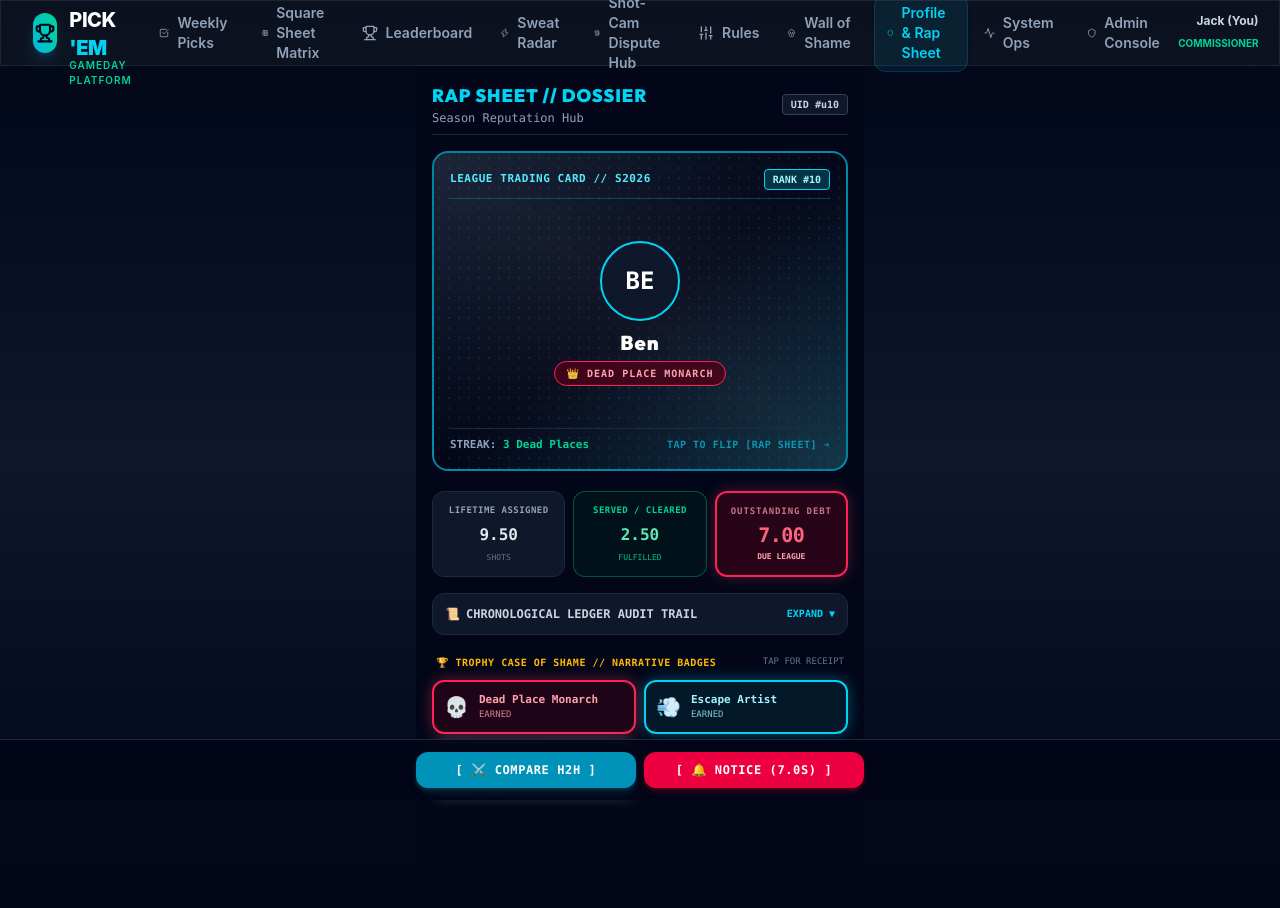
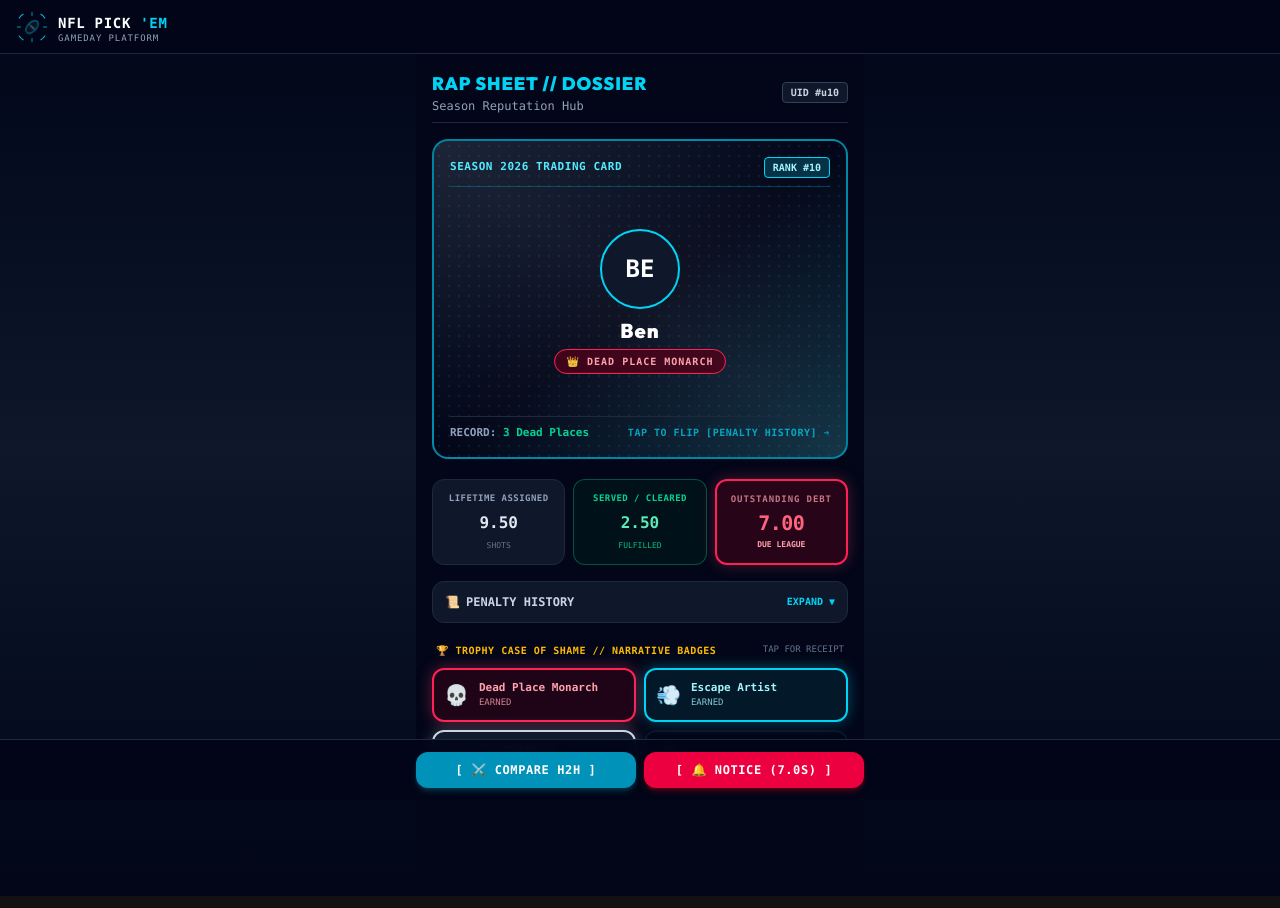
Before and after one commit to jdubciii/NFL-Pick-Em, a React (Vite) app in the folder client/: page /profile in a window 1280 px wide. Built offline with nearby package versions, Linux system fonts and the light colour scheme.

Commit message:
fix(phase34): reconcile charter discrete tiers, inject target-lock logo, fix card mirror flip, and de-jargon copy

```diff
--- a/client/src/components/Navbar.tsx
+++ b/client/src/components/Navbar.tsx
@@ -1,225 +1,38 @@
-import React, { useState, useEffect } from 'react';
-import { Link, useNavigate, useLocation } from 'react-router-dom';
-import { useAuth } from '../context/AuthContext';
-import {
-  Trophy,
-  Shield,
-  LogOut,
-  Menu,
-  X,
-  CheckSquare,
-  Skull,
-  Grid,
-  Zap,
-  Beer,
-  Sliders,
-  Activity
-} from 'lucide-react';
+import React from 'react';
+import { TargetLockLogo } from './brand/TargetLockLogo';
 
-const MEMBER_DISPLAY_MAP: Record<string, string> = {
-  'jack@nflpickem.com': 'Jack (You)',
-  'matt.c@nflpickem.com': 'Matt Cone',
-  'matt.b@nflpickem.com': 'Matt Brickner',
-  'justin.b@nflpickem.com': 'Justin Brickner',
-  'adam.b@nflpickem.com': 'Adam Brickner',
-  'rich.b@nflpickem.com': 'Rich Brickner',
-  'mike.c@nflpickem.com': 'Mike Cone',
-  'nick.s@nflpickem.com': 'Nick Santos',
-  'mark.b@nflpickem.com': 'Mark Brickner',
-  'bigjack@nflpickem.com': 'Big Jack',
-};
-
-function getUserDisplayName(email?: string): string {
-  if (!email) return 'Guest User';
-  const lower = email.toLowerCase();
-  return MEMBER_DISPLAY_MAP[lower] || email.split('@')[0];
+interface NavbarProps {
+  onOpenProfile?: () => void;
 }
 
-export const Navbar: React.FC = () => {
-  const { user, logout, isAdmin } = useAuth();
-  const navigate = useNavigate();
-  const location = useLocation();
-  const [mobileMenuOpen, setMobileMenuOpen] = useState(false);
-
-  // Close mobile menu on route change
-  useEffect(() => {
-    setMobileMenuOpen(false);
-  }, [location.pathname]);
-
-  const handleLogout = () => {
-    setMobileMenuOpen(false);
-    logout();
-    navigate('/login');
-  };
-
-  const isCommissioner = isAdmin || user?.email?.toLowerCase() === 'jack@nflpickem.com';
-  const userDisplayName = getUserDisplayName(user?.email);
-  const userRole = isCommissioner ? 'COMMISSIONER' : 'LEAGUE MEMBER';
-
-  const navLinks = [
-    { name: 'Weekly Picks', path: '/picks', icon: CheckSquare },
-    { name: 'Square Sheet Matrix', path: '/matrix', icon: Grid },
-    { name: 'Leaderboard', path: '/leaderboard', icon: Trophy },
-    { name: 'Sweat Radar', path: '/radar', icon: Zap },
-    { name: 'Shot-Cam Dispute Hub', path: '/shot-cam', icon: Beer },
-    { name: 'Rules', path: '/rules', icon: Sliders },
-    { name: 'Wall of Shame', path: '/shame', icon: Skull },
-    { name: 'Profile & Rap Sheet', path: '/profile', icon: Shield },
-    ...(isCommissioner ? [{ name: 'System Ops', path: '/admin/ops', icon: Activity }] : []),
-    ...(isCommissioner ? [{ name: 'Admin Console', path: '/admin', icon: Shield }] : []),
-  ];
-
+export const Navbar: React.FC<NavbarProps> = ({ onOpenProfile }) => {
   return (
-    <>
-      <nav className="sticky top-0 z-40 glass-panel border-b border-slate-800/80 bg-slate-950/80 backdrop-blur-xl">
-        <div className="max-w-7xl mx-auto px-4 sm:px-6 lg:px-8">
-          <div className="flex items-center justify-between h-16">
-            <Link to="/" className="flex items-center space-x-3 group">
-              <div className="w-10 h-10 rounded-xl bg-gradient-to-tr from-cyan-500 to-emerald-400 flex items-center justify-center shadow-lg shadow-cyan-500/20 group-hover:scale-105 transition-transform duration-200">
-                <Trophy className="w-5 h-5 text-slate-950 stroke-[2.5]" />
-              </div>
-              <div className="flex flex-col">
-                <span className="font-extrabold text-xl tracking-tight text-white group-hover:text-cyan-400 transition-colors">
-                  NFL PICK <span className="text-cyan-400 font-black">'EM</span>
-                </span>
-                <span className="text-[10px] tracking-widest uppercase font-semibold text-emerald-400 -mt-1">
-                  Gameday Platform
-                </span>
-              </div>
-            </Link>
-
-            {/* Desktop Navigation Links */}
-            <div className="hidden lg:flex items-center space-x-1">
-              {navLinks.map((link) => {
-                const Icon = link.icon;
-                const isActive = location.pathname === link.path;
-                return (
-                  <Link
-                    key={link.name}
-                    to={link.path}
-                    className={`flex items-center space-x-2 px-3 py-2 rounded-xl text-sm font-semibold transition-all duration-200 ${
-                      isActive
-                        ? 'bg-cyan-500/10 text-cyan-400 border border-cyan-500/20 shadow-sm'
-                        : 'text-slate-400 hover:text-slate-200 hover:bg-slate-900/60'
-                    }`}
-                  >
-                    <Icon className="w-4 h-4" />
-                    <span>{link.name}</span>
-                  </Link>
-                );
-              })}
-            </div>
-
-            {/* Desktop User Status / Logout */}
-            <div className="hidden lg:flex items-center space-x-4">
-              <div className="text-right">
-                <span className="text-xs text-slate-300 font-bold block">{userDisplayName}</span>
-                <span className="text-[10px] font-bold uppercase text-emerald-400">
-                  {userRole}
-                </span>
-              </div>
-              <button
-                onClick={handleLogout}
-                className="p-2 rounded-xl text-slate-400 hover:text-red-400 hover:bg-red-500/10 transition-colors"
-                title="Logout"
-              >
-                <LogOut className="w-5 h-5" />
-              </button>
-            </div>
-
-            {/* Mobile Hamburger Toggle Button */}
-            <div className="flex lg:hidden items-center space-x-2">
-              <button
-                type="button"
-                onClick={() => setMobileMenuOpen((prev) => !prev)}
-                className="p-2.5 rounded-xl bg-slate-900 border border-slate-800 text-slate-200 hover:text-cyan-400 hover:border-cyan-500/40 focus:outline-none transition-all shadow-md"
-                aria-label="Toggle navigation menu"
-              >
-                {mobileMenuOpen ? (
-                  <X className="w-6 h-6 text-cyan-400" />
-                ) : (
-                  <Menu className="w-6 h-6 text-slate-200" />
-                )}
-              </button>
-            </div>
-          </div>
-        </div>
-      </nav>
-
-      {/* Mobile Drawer / Overlay Sheet */}
-      {mobileMenuOpen && (
-        <div className="fixed inset-0 z-50 bg-slate-950/95 backdrop-blur-2xl flex flex-col justify-between p-6 animate-fade-in lg:hidden overflow-y-auto">
-          {/* Top Header inside Drawer */}
-          <div className="flex items-center justify-between border-b border-slate-800/80 pb-4">
-            <div className="flex items-center space-x-3">
-              <div className="w-9 h-9 rounded-xl bg-gradient-to-tr from-cyan-500 to-emerald-400 flex items-center justify-center shadow-md">
-                <Trophy className="w-4 h-4 text-slate-950 stroke-[2.5]" />
-              </div>
-              <span className="font-black text-lg text-white">
+    <header className="sticky top-0 z-40 w-full bg-slate-950/90 backdrop-blur border-b border-slate-800 px-4 py-2.5 flex items-center justify-between">
+      <div className="flex items-center gap-2.5">
+        <TargetLockLogo size={32} animate={false} />
+        <div>
+          <span className="font-mono text-sm font-black tracking-wider text-white">
             NFL PICK <span className="text-cyan-400">'EM</span>
           </span>
-            </div>
-            <button
-              onClick={() => setMobileMenuOpen(false)}
-              className="p-2 rounded-xl bg-slate-900 border border-slate-800 text-slate-400 hover:text-white"
-              aria-label="Close menu"
-            >
-              <X className="w-5 h-5" />
-            </button>
-          </div>
-
-          {/* Nav Links Grid */}
-          <div className="py-6 space-y-2 flex-1">
-            <div className="text-[10px] font-black uppercase tracking-wider text-slate-500 px-3 mb-2">
-              Navigation
-            </div>
-            {navLinks.map((link) => {
-              const Icon = link.icon;
-              const isActive = location.pathname === link.path;
-              return (
-                <Link
-                  key={link.name}
-                  to={link.path}
-                  onClick={() => setMobileMenuOpen(false)}
-                  className={`flex items-center space-x-3.5 px-4 py-3 rounded-2xl text-base font-bold transition-all ${
-                    isActive
-                      ? 'bg-cyan-500/20 text-cyan-300 border border-cyan-500/40 shadow-lg shadow-cyan-950/40'
-                      : 'text-slate-300 hover:text-white hover:bg-slate-900/80'
-                  }`}
-                >
-                  <Icon className={`w-5 h-5 ${isActive ? 'text-cyan-400' : 'text-slate-400'}`} />
-                  <span>{link.name}</span>
-                </Link>
-              );
-            })}
-          </div>
-
-          {/* Bottom User Profile Summary & Logout */}
-          <div className="pt-4 border-t border-slate-800/80 space-y-4">
-            <div className="p-4 rounded-2xl bg-slate-900/90 border border-slate-800 flex items-center justify-between">
-              <div>
-                <div className="text-sm font-black text-white">
-                  {userDisplayName}
-                </div>
-                <div className="text-xs font-bold text-emerald-400 uppercase tracking-wider mt-0.5">
-                  {userRole}
-                </div>
-                <div className="text-[11px] text-slate-400 font-mono mt-0.5">
-                  {user?.email}
+          <p className="text-[9px] font-mono tracking-widest text-slate-400 uppercase leading-none">
+            GAMEDAY PLATFORM
+          </p>
         </div>
       </div>
 
+      <div className="flex items-center gap-2">
+        {onOpenProfile && (
           <button
-                onClick={handleLogout}
-                className="flex items-center space-x-1.5 px-3.5 py-2 rounded-xl bg-rose-500/10 hover:bg-rose-500/20 text-rose-300 border border-rose-500/30 text-xs font-bold transition-all shadow-sm"
+            onClick={onOpenProfile}
+            className="p-1.5 rounded-lg bg-slate-900 border border-slate-800 text-slate-300 hover:text-cyan-400 transition"
+            title="Open Profile"
           >
-                <LogOut className="w-4 h-4" />
-                <span>Logout</span>
+            <span className="text-xs">👤</span>
           </button>
+        )}
       </div>
-          </div>
-        </div>
-      )}
-    </>
+    </header>
   );
 };
+
+export default Navbar;
--- a/client/src/components/profile/MultiMetricLedger.tsx
+++ b/client/src/components/profile/MultiMetricLedger.tsx
@@ -49,7 +49,7 @@ export const MultiMetricLedger: React.FC<MultiMetricLedgerProps> = ({ metrics })
         >
           <span className="flex items-center gap-1.5">
             <span>📜</span>
-            <span>CHRONOLOGICAL LEDGER AUDIT TRAIL</span>
+            <span>PENALTY HISTORY</span>
           </span>
           <span className="text-[10px] text-cyan-400">
             {showAuditTrail ? 'HIDE ▲' : 'EXPAND ▼'}
--- a/client/src/components/profile/TradingCard.tsx
+++ b/client/src/components/profile/TradingCard.tsx
@@ -11,35 +11,31 @@ export const TradingCard: React.FC<TradingCardProps> = ({ profile }) => {
   return (
     <div
       onClick={() => setIsFlipped((prev) => !prev)}
-      className="relative w-full h-[320px] cursor-pointer select-none perspective-[1000px] mb-5 font-mono group"
+      className="relative w-full h-[320px] cursor-pointer select-none [perspective:1000px] mb-5 font-mono group"
     >
       <div
-        className={`w-full h-full duration-500 transform-style-preserve-3d transition-transform ${
-          isFlipped ? 'rotate-y-180' : ''
+        className={`w-full h-full duration-500 [transform-style:preserve-3d] transition-transform ${
+          isFlipped ? '[transform:rotateY(180deg)]' : ''
         }`}
       >
-        {/* FRONT: Physical Holographic Card with Carbon-Weave Texture */}
-        <div className="absolute inset-0 w-full h-full backface-hidden rounded-2xl bg-gradient-to-br from-slate-900 via-slate-950 to-cyan-950/80 border-2 border-cyan-500/70 shadow-glow-cyan p-4 flex flex-col justify-between overflow-hidden">
-          {/* Subtle Carbon-Fiber Weave Texture Overlay */}
+        {/* FRONT: Glamour Trading Card */}
+        <div className="absolute inset-0 w-full h-full [backface-visibility:hidden] [transform:rotateY(0deg)] rounded-2xl bg-gradient-to-br from-slate-900 via-slate-950 to-cyan-950/80 border-2 border-cyan-500/70 shadow-glow-cyan p-4 flex flex-col justify-between overflow-hidden">
+          {/* Carbon weave overlay */}
           <div
             className="absolute inset-0 pointer-events-none opacity-10 bg-[radial-gradient(#38bdf8_1px,transparent_1px)] [background-size:10px_10px]"
             aria-hidden="true"
           />
-
-          {/* Sweeping Holographic Foil Shimmer */}
           <div className="absolute inset-0 bg-gradient-to-tr from-transparent via-white/10 to-transparent pointer-events-none opacity-60 group-hover:opacity-100 transition-opacity duration-300" />
 
-          {/* Card Header */}
           <div className="relative z-10 flex items-center justify-between border-b border-cyan-500/30 pb-2">
             <span className="text-[11px] font-black text-cyan-300 tracking-wider uppercase">
-              LEAGUE TRADING CARD // S2026
+              SEASON 2026 TRADING CARD
             </span>
             <span className="text-[10px] px-2 py-0.5 rounded bg-cyan-950 border border-cyan-400 font-extrabold text-cyan-200 shadow-glow-cyan">
               RANK #{profile.seasonRank}
             </span>
           </div>
 
-          {/* Center Identity */}
           <div className="relative z-10 text-center my-auto space-y-2">
             <div className="w-20 h-20 mx-auto rounded-full bg-slate-900 border-2 border-cyan-400 shadow-glow-cyan flex items-center justify-center text-2xl font-black text-white">
               {profile.avatarInitials}
@@ -54,47 +50,46 @@ export const TradingCard: React.FC<TradingCardProps> = ({ profile }) => {
             </div>
           </div>
 
-          {/* Bottom Card Footer */}
           <div className="relative z-10 flex items-center justify-between border-t border-slate-800 pt-2 text-[11px]">
             <span className="text-slate-400 font-semibold">
-              STREAK: <strong className="text-emerald-400">{profile.activeStreak}</strong>
+              RECORD: <strong className="text-emerald-400">{profile.activeStreak}</strong>
             </span>
-            <span className="text-[10px] text-cyan-400/90 font-bold tracking-wider animate-pulse">
-              TAP TO FLIP [RAP SHEET] ➔
+            <span className="text-[10px] text-cyan-400 font-bold tracking-wider animate-pulse">
+              TAP TO FLIP [PENALTY HISTORY] ➔
             </span>
           </div>
         </div>
 
-        {/* BACK: Stark Monospace Rap Sheet */}
-        <div className="absolute inset-0 w-full h-full backface-hidden rotate-y-180 rounded-2xl bg-black border-2 border-rose-500/70 shadow-glow-rose p-4 flex flex-col justify-between">
+        {/* BACK: Stark Monospace Rap Sheet (Corrected [transform:rotateY(180deg)] to eliminate mirroring) */}
+        <div className="absolute inset-0 w-full h-full [backface-visibility:hidden] [transform:rotateY(180deg)] rounded-2xl bg-black border-2 border-rose-500/70 shadow-glow-rose p-4 flex flex-col justify-between">
           <div className="flex items-center justify-between border-b border-rose-500/30 pb-2">
             <span className="text-[11px] font-black text-rose-400 tracking-wider uppercase">
-              CRIMINAL RAP SHEET // STATS
+              LEAGUE RAP SHEET // VERIFIED
             </span>
-            <span className="text-[10px] text-slate-500">DOSSIER CLASSIFIED</span>
+            <span className="text-[10px] text-slate-500">OFFICIAL LOG</span>
           </div>
 
           <div className="space-y-2.5 my-auto text-xs">
             <div className="flex justify-between items-center p-2 rounded bg-slate-950 border border-slate-800">
-              <span className="text-slate-400">LIFETIME PICKS FILED:</span>
+              <span className="text-slate-400">Picks Submitted:</span>
               <span className="font-black text-white">{profile.totalPicksLifetime}</span>
             </div>
             <div className="flex justify-between items-center p-2 rounded bg-slate-950 border border-slate-800">
-              <span className="text-slate-400">HISTORICAL ACCURACY:</span>
+              <span className="text-slate-400">Pick Accuracy:</span>
               <span className="font-black text-cyan-400">{profile.accuracyPct}%</span>
             </div>
             <div className="flex justify-between items-center p-2 rounded bg-slate-950 border border-slate-800">
-              <span className="text-slate-400">TOTAL SHOTS CONSUMED:</span>
+              <span className="text-slate-400">Shots Cleared:</span>
               <span className="font-black text-emerald-400">{profile.metrics.servedCleared.toFixed(2)}</span>
             </div>
             <div className="flex justify-between items-center p-2 rounded bg-rose-950/40 border border-rose-500/60 shadow-glow-rose">
-              <span className="text-rose-300 font-bold">ACTIVE UNFULFILLED DEBT:</span>
+              <span className="text-rose-300 font-bold">Outstanding Debt:</span>
               <span className="font-black text-rose-400 text-sm">{profile.metrics.outstandingDebt.toFixed(2)} SHOTS</span>
             </div>
           </div>
 
           <div className="flex items-center justify-between border-t border-slate-800 pt-2 text-[10px] text-slate-400">
-            <span>AUDIT HASH: #DOSSIER-S2026</span>
+            <span>MEMBER ID: #{profile.userId}</span>
             <span className="text-rose-400 font-bold">TAP TO RETURN ➔</span>
           </div>
         </div>
--- a/client/src/components/punishment/TheGavelAdjudication.tsx
+++ b/client/src/components/punishment/TheGavelAdjudication.tsx
@@ -47,7 +47,7 @@ export const TheGavelAdjudication: React.FC<TheGavelAdjudicationProps> = ({
         {/* The 50-Character Accusation Banner */}
         <div className="p-3 rounded-xl bg-rose-950/90 border border-rose-500/80 shadow-lg shadow-rose-950/60 max-w-sm mx-auto">
           <p className="text-[10px] font-bold text-rose-400 uppercase tracking-widest mb-1">
-            FORMAL CHARGE: {primaryDispute?.infraction || 'INFRACTION REPORTED'}
+            DISPUTE REASON: {primaryDispute?.infraction || 'INFRACTION REPORTED'}
           </p>
           <p className="text-xs font-sans font-semibold text-rose-100 leading-snug">
             "{primaryDispute?.justification || 'Evidence contested by league member.'}"
--- a/client/src/pages/MatrixPage.tsx
+++ b/client/src/pages/MatrixPage.tsx
@@ -205,7 +205,7 @@ export const MatrixPage: React.FC = () => {
       {/* Floating Topology Update Toast */}
       {showTopologyToast && activeTab === 'LEVERAGE' && (
         <div className="mb-3 px-3 py-1.5 rounded-full bg-cyan-950/80 border border-cyan-400 shadow-md text-center font-mono text-[10px] text-cyan-300 font-bold flex items-center justify-between animate-fade-in">
-          <span>📡 Matrix Topology Synchronized (SSE)</span>
+          <span>📡 Live updates connected</span>
           <button
             onClick={() => setShowTopologyToast(false)}
             className="text-slate-400 hover:text-white"
```
Also changed, not shown: client/src/components/shame/WeeklyLadderView.tsx (+72 -55 lines), client/src/services/wallOfShameConsolidationService.ts (+41 -16 lines), 2 other files (tests, documents, lock files or other folders). Lines whose indentation alone changed are shown as unchanged.
